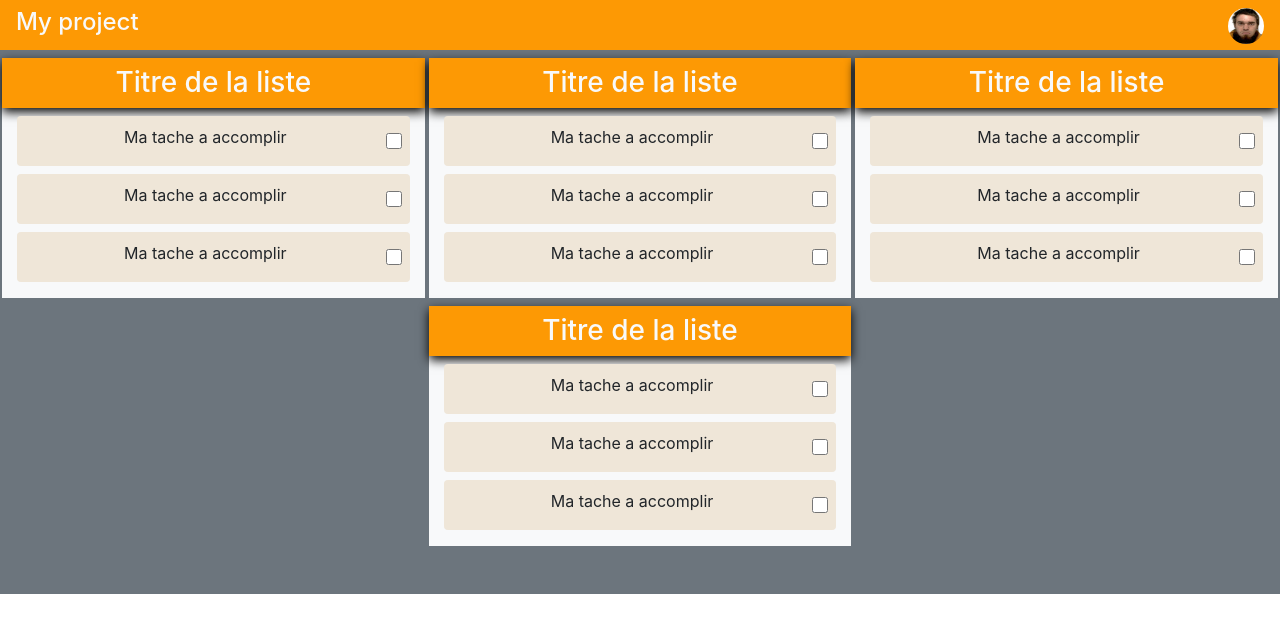
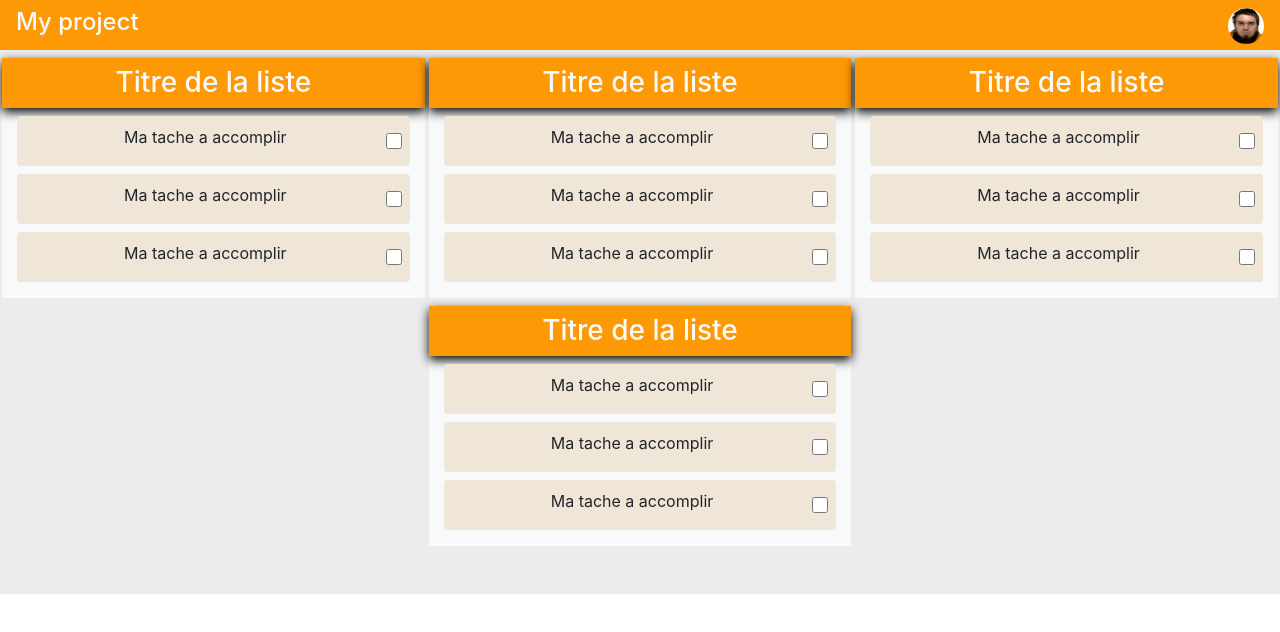
Before and after one commit to brock37/kanban, a Vue app: page /#/ in a window 1280 px wide. Shown: the top 632 px of the page. Built offline with nearby package versions, Linux system fonts and the light colour scheme.

Commit message:
change secondary color

```diff
--- a/src/assets/scss/custom.scss
+++ b/src/assets/scss/custom.scss
@@ -1,3 +1,4 @@
 $primary : #FD9904;
+$secondary : #EDECEC;
 
 @import '../../../node_modules/bootstrap/scss/bootstrap.scss';
```
